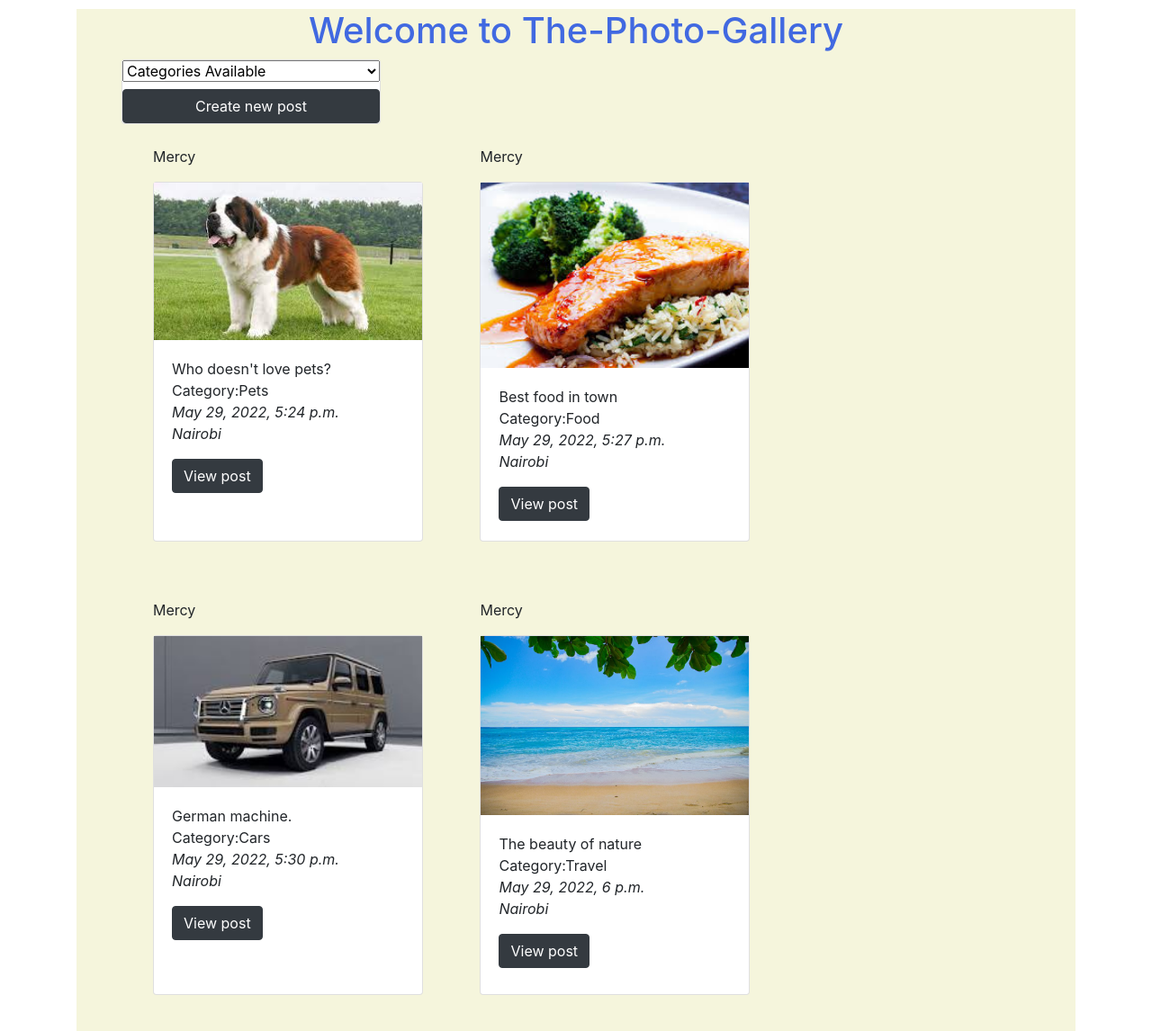
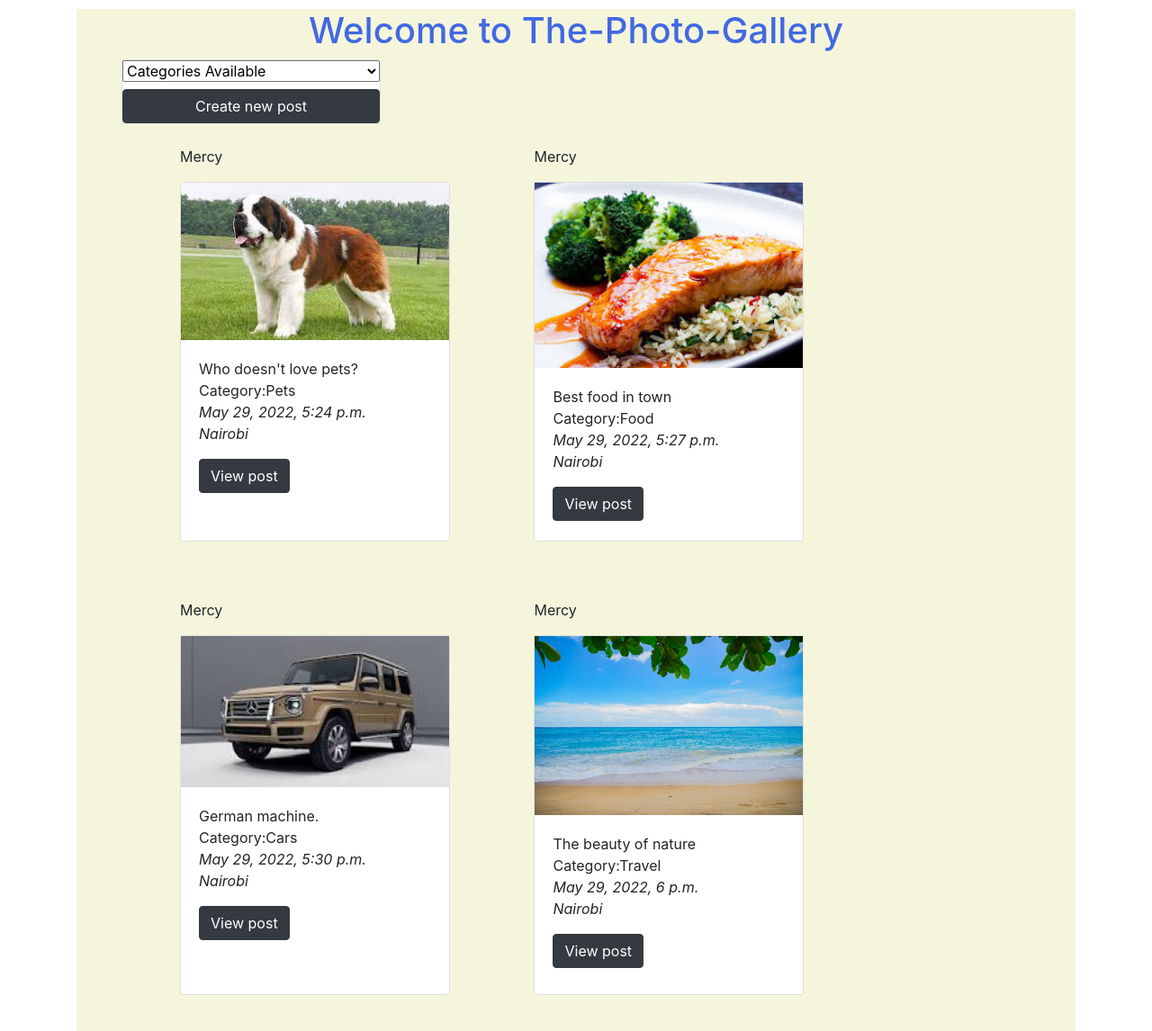
Before and after one commit to Mercynenoh/Photo-Explorer, a Django app: page / in a window 1280 px wide. Shown: the part 56-1202 px from the top of the page at 90% size. Run offline with Django 3.2, Linux system fonts and the light colour scheme; data comes from the database, SQL or seed files in the repository; some libraries are stand-ins or nearby versions.

Commit message:
Deploy to heroku

```diff
--- a/static/css/index.css
+++ b/static/css/index.css
@@ -22,7 +22,7 @@ h1{
 
   }
   .my-4{
-    margin-left: 70px;
+    margin-left: 100px;
   }
   .sidebar{
       margin-left: 50px;
```
